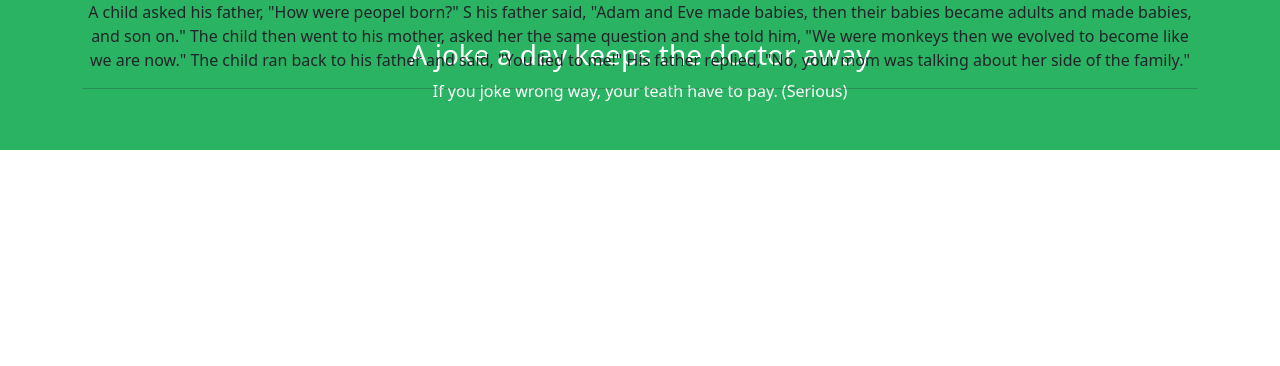
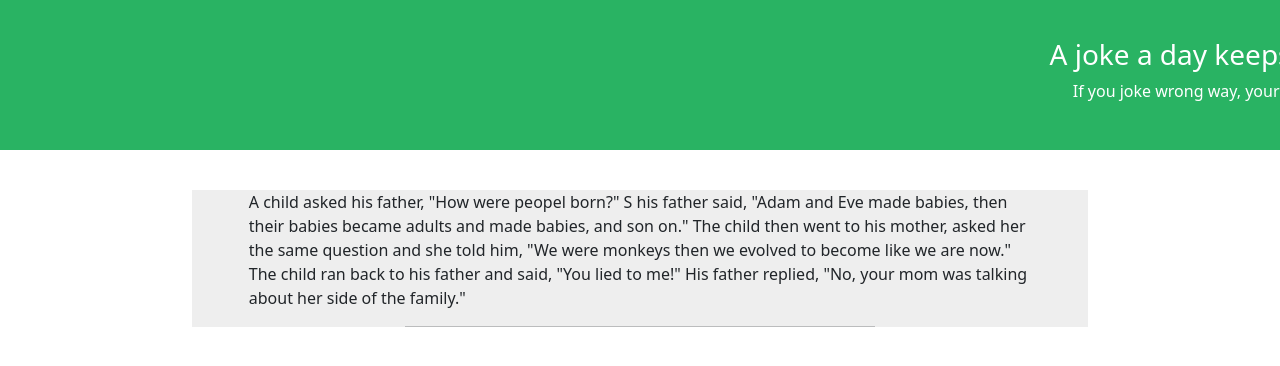
Before and after one commit to thanhthai3011/JokeStory_ThanhThai, a PHP site: page / in a window 1280 px wide; the page is wider, and only the part inside the window is pictured. Shown: the part 106-472 px from the top of that part. Run offline with PHP 8.4, Linux system fonts and the light colour scheme.

Commit message:
update interface

```diff
--- a/Assets/style.css
+++ b/Assets/style.css
@@ -15,8 +15,11 @@ body{
     position: absolute;
     right: 0;
 }
-.header-bottom{
-    position: absolute;
+section.banner{
+    position: relative;
+}
+.banner{
+    /* position: absolute; */
     text-align: center;
     justify-content: center;
     justify-items: center;
@@ -36,7 +39,21 @@ body{
     width: 100%;
     top: 25%;
 }
+.content{
+    position: relative;
 
+    display: block;
+}
 .main-content{
-    ;
+    position: absolute;
+    top: 40px;
+    left: 0;
+    right: 0;
+    width: 70%;
+    margin: 0 auto;
+    background-color: #eeeeee;
 }
+hr{
+    width: 60%;
+    margin: 0 auto;
+}
--- a/index.html
+++ b/index.html
@@ -11,7 +11,7 @@
       crossorigin="anonymous"
     />
     <link rel="stylesheet" href="Assets/style.css" />
-    <link rel="shortcut icon" href="favicon.ico">
+    <link rel="shortcut icon" href="favicon.ico" />
     <title>Joke story</title>
   </head>
   <body>
@@ -35,7 +35,10 @@
             </div>
           </div>
         </div>
-        <div class="header-bottom">
+      </header>
+      <section class="banner">
+        <div class="banner">
+          <div>
             <div class="header-content text-center">
               <h3>A joke a day keeps the doctor away</h3>
               <span
@@ -43,10 +46,12 @@
               >
             </div>
           </div>
-      </header>
+        </div>
+      </section>
+      <section class="content">
         <div class="main-content">
           <div class="container">
-          <div class="text-center">
+            <div class="text-justify">
               <p>
                 A child asked his father, "How were peopel born?" S his father
                 said, "Adam and Eve made babies, then their babies became adults
@@ -60,6 +65,10 @@
             </div>
           </div>
         </div>
+        <!-- <div class="btn-event">
+          <button>as</button>
+        </div> -->
+      </section>
     </div>
     <script
       src="https://cdn.jsdelivr.net/npm/bootstrap@5.0.0-beta3/dist/js/bootstrap.bundle.min.js"
```
Lines whose indentation alone changed are shown as unchanged.
